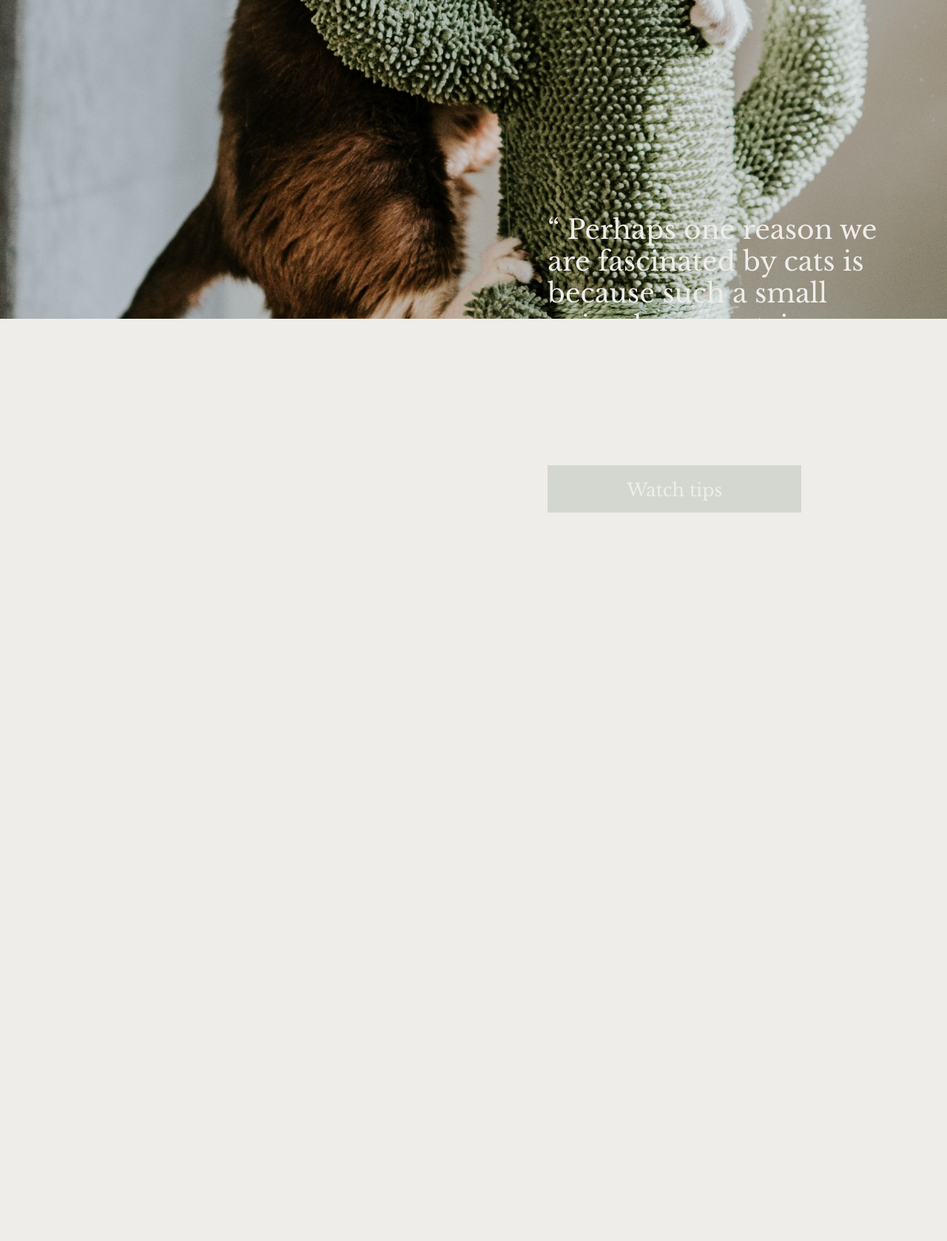
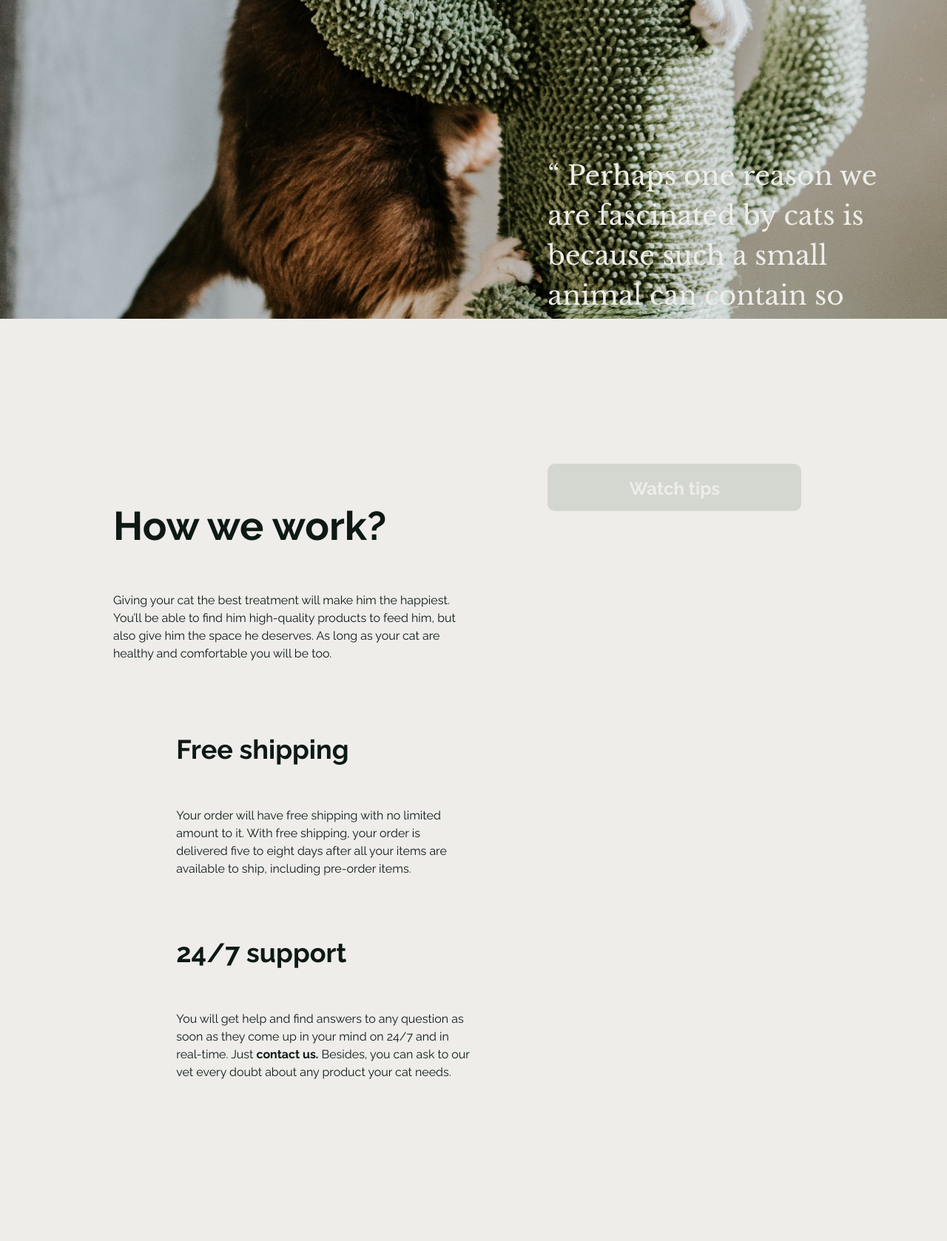
Before and after one commit to Ayante01/CatCart, a PHP site: page / in a window 1280 px wide. Shown: the part 1520-3198 px from the top of the page at 74% size. Before the commit the page ends 2213 px from the top, so only its background shows below. Run offline with PHP 8.4, Linux system fonts and the light colour scheme.

Commit message:
how we work

```diff
--- a/index.html
+++ b/index.html
@@ -17,8 +17,13 @@
       href="https://fonts.googleapis.com/css2?family=Libre+Baskerville:ital,wght@0,400;0,700;1,400&display=swap"
       rel="stylesheet"
     />
+    <link rel="preconnect" href="https://fonts.gstatic.com">
+    <link
+    href="https://fonts.googleapis.com/css2?family=Raleway:wght@400;700&display=swap"
+     rel="stylesheet">
     <link rel="stylesheet" href="./style.css" />
   </head>
+
   <body>
     <header>
       <nav class="cat-nav navbar navbar-light navbar-expand-xl">
@@ -92,12 +97,12 @@
             <span class="h1-start">beware to give your cat the perfect</span>
             Health <span class="h1-mid">&</span>
             <span class="h1-end">Comfy</span>
-            <div class="shop-btn">
-              <a href="#">
-                <p class="show-text">shop now</p>
-              </a>
-            </div>
           </h1>
+          <div class="shop-btn">
+            <a href="#">
+              <p class="show-text">shop now</p>
+            </a>
+          </div>
         </div>
         <div class="col-6">
           <img src="./img/IMG-HERO.png" alt="Cat" class="img-fluid img-hero" />
@@ -108,11 +113,11 @@
     <section class="watch-tips">
       <div class="container-fluid row watch-tips-container">
         <div class="col-5">
-          <h2 class="watch-tips-title">
+          <p class="watch-tips-title">
             “ Perhaps one reason we are fascinated by cats is because such a
             small animal can contain so much independence, dignity, and freedom
             of spirit. ”
-          </h2>
+          </p>
           <div class="watch-tips-btn">
             <a href="#">
               <p class="watch-tips-text">Watch tips</p>
@@ -121,6 +126,40 @@
         </div>
       </div>
     </section>
+
+  <section class="container-fluid ">
+    <div class="row">
+      <div class="col-5 v-container how-we-work">
+        <h2>How we work?</h2>
+        <p>Giving your cat the best treatment will make him the happiest.
+            You’ll be able to find him high-quality products to feed him, but also give him the space he deserves.
+            As long as your cat are healthy and comfortable you will be too. </p>
+            <div class= "list-specify row">
+              <div class="col-2"> </div>
+              <div class="col-10">
+                <h3>Free shipping</h3>
+                <p>Your order will have free shipping with no limited amount to it.
+                  With free shipping, your order is delivered five to eight days after all your items are available to ship,
+                   including pre-order items.</p>
+                <h3>24/7 support</h3>
+                <p> You will get help and find answers to any question as soon as they come up in your mind on 24/7 and in real-time. Just
+                  <a href="#">contact us.</a> Besides, you can ask to our vet every doubt about any product your cat needs.</p>
+              </div>
+            </div>
+      </div>
+
+      <div class="col-6 wool-balls-container">
+        <img src="./img/IMG-HOW-WE-WORK.png" alt="wool-balls" class="img-fluid">
+      </div>
+    </div>
+  </section>
+
+
+
+
+
+
+
     <script
       src="https://cdn.jsdelivr.net/npm/bootstrap@5.0.0-beta3/dist/js/bootstrap.bundle.min.js"
       integrity="sha384-JEW9xMcG8R+pH31jmWH6WWP0WintQrMb4s7ZOdauHnUtxwoG2vI5DkLtS3qm9Ekf"
--- a/style.css
+++ b/style.css
@@ -1,10 +1,14 @@
 body {
   background-color: #eeedea;
-  font-family: "Libre Baskerville", serif;
+  font-family: "Raleway";
   color: #0e1914;
 }
 a {
   text-decoration: none;
+}
+h2{
+  font-size: 54px;
+  font-weight: bold;
 }
 .container-fluid {
   padding: 0 38px;
@@ -39,6 +43,7 @@
 }
 #navbarToggleExternalContent {
   justify-content: flex-end;
+  font-family: "Libre Baskerville", serif;
 }
 .v-container {
   margin-top: calc(100vh - 50vh);
@@ -55,6 +60,7 @@
   font-weight: 700;
   line-height: 1.1;
   margin: 0;
+  font-family: "Libre Baskerville", serif;;
 }
 .h1-start {
   font-size: 24px;
@@ -78,6 +84,7 @@
 .show-text {
   color: #eeedea;
   font-size: 30px;
+  font-weight: bold;
   margin: auto;
   padding: 56px 0;
 }
@@ -93,8 +100,9 @@
   justify-content: end;
 }
 .watch-tips-title {
-  margin-top: 658px;
+  margin-top: 580px;
   font-size: 36px;
+  font-family: "Libre Baskerville", serif;
   color: #eeedea;
 }
 .watch-tips-btn {
@@ -103,13 +111,42 @@
   height: 64px;
   background-color: #aab5a663;
   text-align: center;
+  border-radius: 10px;
 }
 .watch-tips-text {
   color: #eeedea;
   font-size: 24px;
   margin: auto;
   padding: 16px 0;
+  font-weight: bold;
 }
+
+.how-we-work{
+  margin-top: 248px;
+  margin-left: 115px;
+}
+
+.how-we-work p{
+  margin-top: 56px;
+}
+
+.how-we-work h3{
+  font-size: 36px;
+  font-weight: bold;
+  margin-top: 80px;
+}
+
+.how-we-work a{
+  text-decoration: none;
+  font-weight: bold;
+  color:  #0e1914;
+}
+
+.wool-balls-container{
+  margin-top: 350px;
+}
+
+
 @media only screen and (max-width: 1024px) {
   .nav-text {
     margin-right: 0;
```
Also changed, not shown: img/IMG-HOW-WE-WORK.png (added).
